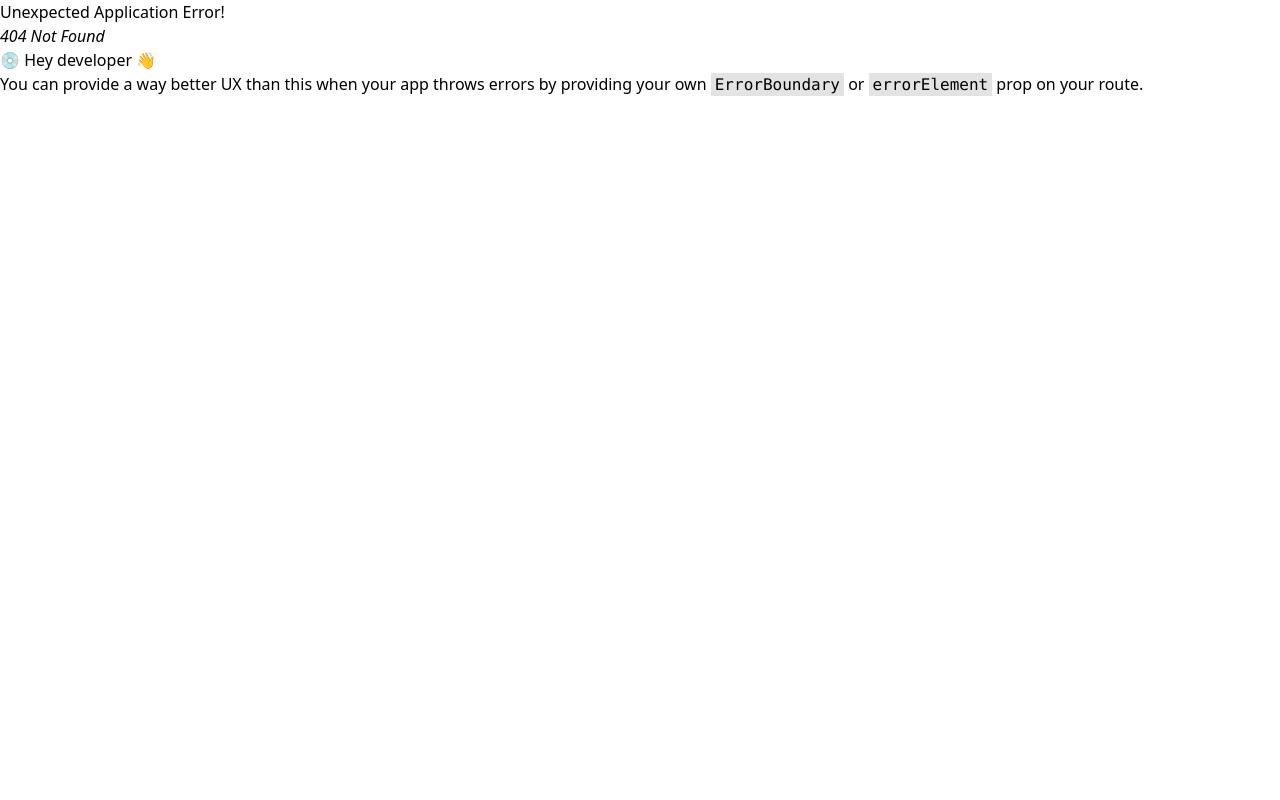
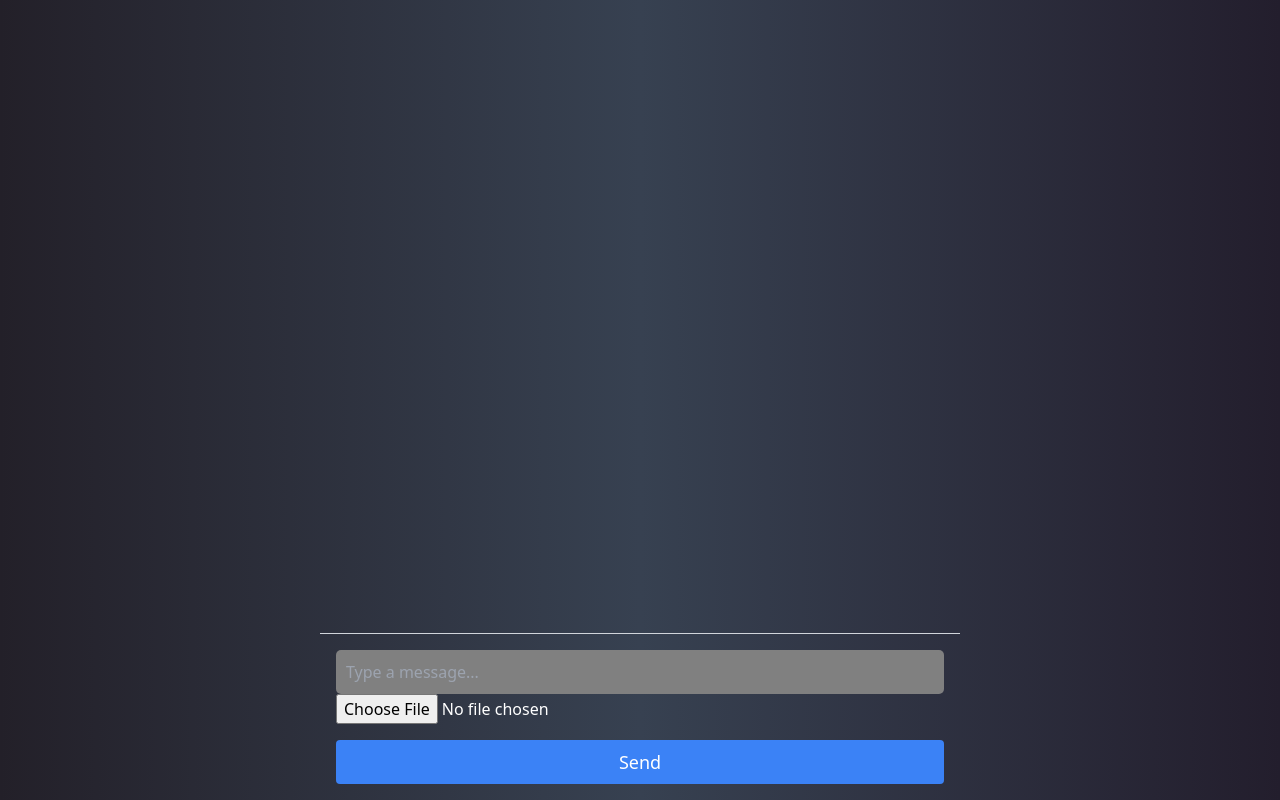
Before and after one commit to Team-S5T1/frontend, a React (Vite) app: page /prompt in a window 1280 px wide. Before the commit this address had no page. Built offline with nearby package versions, Linux system fonts and the light colour scheme.

Commit message:
WIP: make base component code

```diff
--- /dev/null
+++ b/src/components/Prompt.jsx
@@ -0,0 +1,186 @@
+import React, { useState, useRef } from "react";
+import { Form } from "react-router-dom";
+import styled from "styled-components";
+import "tailwindcss/tailwind.css";
+
+const ChatContainer = styled.div`
+  width: 50%;
+  flex: 1;
+  padding: 20px;
+  overflow-y: auto;
+`;
+
+const Message = styled.div`
+  display: inline-block;
+  margin: 10px 0;
+  padding: 10px;
+  border-radius: 5px;
+  word-wrap: break-word;
+
+  // 템플릿 리터럴 문법: '컴포넌트의 props'에 따라 동적으로 설정하는 문법
+  // <Message key={index} type={msg.type}> 여기처럼 '컴포넌트'의 type을 지정해주어야 함.
+  max-width: ${({ type }) => (type === "user" ? "50%" : "100%")};
+  width: ${({ type }) => (type === "user" ? "auto" : "100%")};
+  align-self: ${({ type }) => (type === "user" ? "flex-end" : "flex-start")};
+`;
+
+const ImagePreviewContainer = styled.div`
+  position: relative;
+  display: inline-block;
+`;
+
+const ImagePreview = styled.img`
+  max-width: 40px;
+  max-height: 40px;
+  border-radius: 5px;
+  margin-right: 5px;
+`;
+
+const RemovePreview = styled.div`
+  cursor: pointer;
+  margin-left: 5px;
+  color: red;
+`;
+
+const InputContainer = styled.div`
+  position: relative;
+  display: flex;
+  align-items: center;
+  border-radius: 5px;
+  padding: 5px;
+  background-color: gray;
+  text-color: #ffffff;
+`;
+
+const StyledInput = styled.input`
+  flex-grow: 1;
+  border: none;
+  outline: none;
+  padding: 5px;
+  background-color: gray;
+`;
+
+function Prompt() {
+  const [messages, setMessages] = useState([]);
+  const [input, setInput] = useState("");
+  const [previewImage, setPreviewImage] = useState(null);
+  const fileInputRef = useRef(null); // 사진 파일 초기값
+
+  const sendMessage = (e) => {
+    e.preventDefault(); // 폼 제출 시 페이지 새로고침 방지
+
+    // input안에 텍스트 또는 previewImage가 존재할때 newMessage를 set
+    if (input.trim() !== "" || previewImage) {
+      const newMessage = {
+        type: "user",
+        content: input,
+        imageUrl: previewImage,
+      };
+      // useState 훅을 사용하여 메세지 배열에 새 메세지 추가
+      setMessages([...messages, newMessage]);
+
+      // 봇 응답 테스트
+      setTimeout(() => {
+        const botResponse = {
+          type: "bot",
+          content: input ? `You said: ${input}` : "You sent an image",
+          imageUrl: previewImage,
+        };
+        setMessages((prevMessages) => [...prevMessages, botResponse]);
+      }, 1000);
+
+      // 응답이 끝난 후 입력창&이미지 초기화
+      setInput("");
+      setPreviewImage(null);
+      if (fileInputRef.current) {
+        fileInputRef.current.value = "";
+      }
+    }
+  };
+
+  // 이미지 업로드 함수
+  const handleImageUpload = (event) => {
+    const file = event.target.files[0];
+    if (file) {
+      const reader = new FileReader();
+      reader.onloadend = () => {
+        setPreviewImage(reader.result);
+      };
+      reader.readAsDataURL(file);
+    }
+  };
+
+  // 이미지 제거 함수(Preview에서 제거 시 input-file에서도 제거됨)
+  const removePreviewImage = () => {
+    setPreviewImage(null);
+    if (fileInputRef.current) {
+      fileInputRef.current.value = "";
+    }
+  };
+
+  // 출력 컴포넌트
+  return (
+    // 최상위 태그
+    <div className="flex flex-col items-center justify-center min-h-screen bg-gradient-to-r from-background-start via-gray-700 to-background-end text-white">
+      {/* 채팅 메세지 목록 */}
+      <ChatContainer>
+        {/* map 함수를 사용하여 메세지 배열 전체를 순회하여 렌더링 */}
+        {messages.map((msg, index) => (
+          <Message key={index} type={msg.type}>
+            {/* 조건부 렌더링: && 연산자로 msg.imageUrl이 존재(!null)할때만 해당 소스의 이미지를 렌더링함 */}
+            {msg.imageUrl && (
+              <img
+                src={msg.imageUrl}
+                alt="User upload"
+                className="rounded w-1/2 h-50"
+              />
+            )}
+            {msg.content && <p>{msg.content}</p>}
+          </Message>
+        ))}
+      </ChatContainer>
+
+      {/* Form 컴포넌트: 폼 제출 시 페이지 리로드 없이 데이터를 처리하기 위해 사용
+      + request 속성을 사용하면 name에 맞는 formData 객체를 만들어 보낼 수 있어 편함 ex) const formData = request.formData*/}
+      <Form
+        onSubmit={sendMessage} // form이 제출될 때 실행될 함수, 메세지 배열에 메세지를 추가하고 axios 요청을 보냄
+        className="w-1/2 p-4 border-t border-gray-300"
+      >
+        <InputContainer>
+          {previewImage && <ImagePreview src={previewImage} alt="Preview" />}
+
+          {/* 이미지 제거 버튼 */}
+          {previewImage && (
+            <RemovePreview onClick={removePreviewImage}>×</RemovePreview>
+          )}
+          {/* 입력창 */}
+          <StyledInput
+            type="text"
+            value={input}
+            // text값이 변경될 때마다 setInput값 변경
+            // 변경될 때마다 set을 호출하는 방법 말고 다른 방법이 있었던 것 같다..
+            onChange={(e) => setInput(e.target.value)}
+            placeholder="Type a message..."
+          />
+        </InputContainer>
+        {/* 이미지 선택버튼(변경 예정) */}
+        <input
+          type="file"
+          onChange={handleImageUpload}
+          className="mb-2"
+          ref={fileInputRef}
+        />
+
+        {/* 폼 제출: action 사용해서 router 호출하는 방식 사용할 것 */}
+        <button
+          type="submit"
+          className="p-2 mt-2 text-lg text-white bg-blue-500 rounded w-full"
+        >
+          Send
+        </button>
+      </Form>
+    </div>
+  );
+}
+
+export default Prompt;
--- a/src/main.jsx
+++ b/src/main.jsx
@@ -3,10 +3,16 @@ import ReactDOM from "react-dom/client";
 import { RouterProvider, createBrowserRouter } from "react-router-dom";
 import "./index.css";
 import App from "./routes/App";
+import Main from "./routes/Main";
+
 const router = createBrowserRouter([
   {
     path: "/",
     element: <App />, // 시작 페이지
+  },
+  {
+    path: "/prompt",
+    element: <Main />, // 메인 프롬프트 페이지
   },
 ]);
 
--- /dev/null
+++ b/src/routes/Main.jsx
@@ -0,0 +1,12 @@
+import React from "react";
+import Prompt from "@/components/Prompt";
+
+function Main() {
+  return (
+    <main>
+      <Prompt />
+    </main>
+  );
+}
+
+export default Main;
--- a/tailwind.config.js
+++ b/tailwind.config.js
@@ -23,7 +23,7 @@ module.exports = {
         "gradient-bg": "linear-gradient(180deg, #232029, #231e2d)",
       },
       dropShadow: {
-        "custom-white": "0 0 8px rgba(255 , 255, 255, 0)", // 완전히 불투명한 하얀색 그림자
+        "custom-white": "0 0 8px rgba(255 , 255, 255, 1)", // 완전히 불투명한 하얀색 그림자
       },
     },
   },
```
